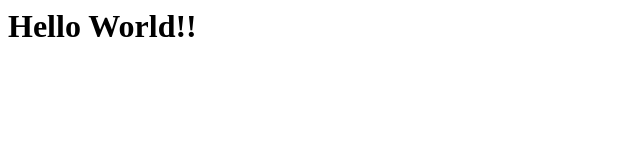
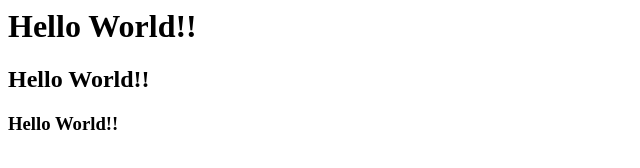
Before and after one commit to shanibpatel/HTMLGithubDemo, a plain HTML site: page index.html in a window 1280 px wide. Shown: the whole page, without its empty margins (0-640 px from the left). Drawn offline with Linux system fonts and the light colour scheme.

Commit message:
added H2 and H3 tags

```diff
--- a/index.html
+++ b/index.html
@@ -1 +1,3 @@
 <h1>Hello World!!</h1>
+<h2>Hello World!!</h2>
+<h3>Hello World!!</h3>
```
